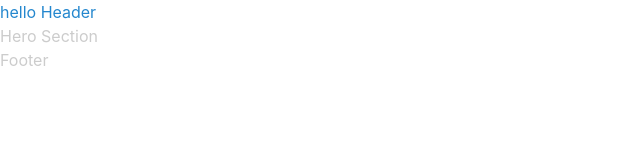
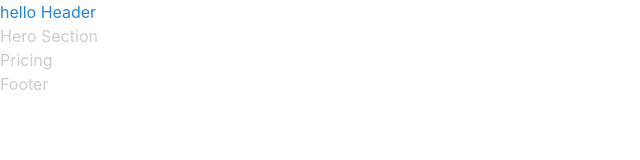
Before and after one commit to developer-build/developer_build_portfolio, a React (Create React App) app: page / in a window 1280 px wide. Shown: the top 160 px of the page, without its empty margins (0-640 px from the left). Built offline with nearby package versions, Linux system fonts and the light colour scheme.

Commit message:
testing everything

```diff
--- a/src/Components/Home/PricingSection/PricingSection.js
+++ b/src/Components/Home/PricingSection/PricingSection.js
@@ -1,7 +1,11 @@
 import React from "react";
 
 const PricingSection = () => {
-  return <div></div>;
+  return (
+    <div>
+      <h2>Pricing</h2>
+    </div>
+  );
 };
 
 export default PricingSection;
```
Also changed, not shown: 1 other file (tests, documents, lock files or other folders).
